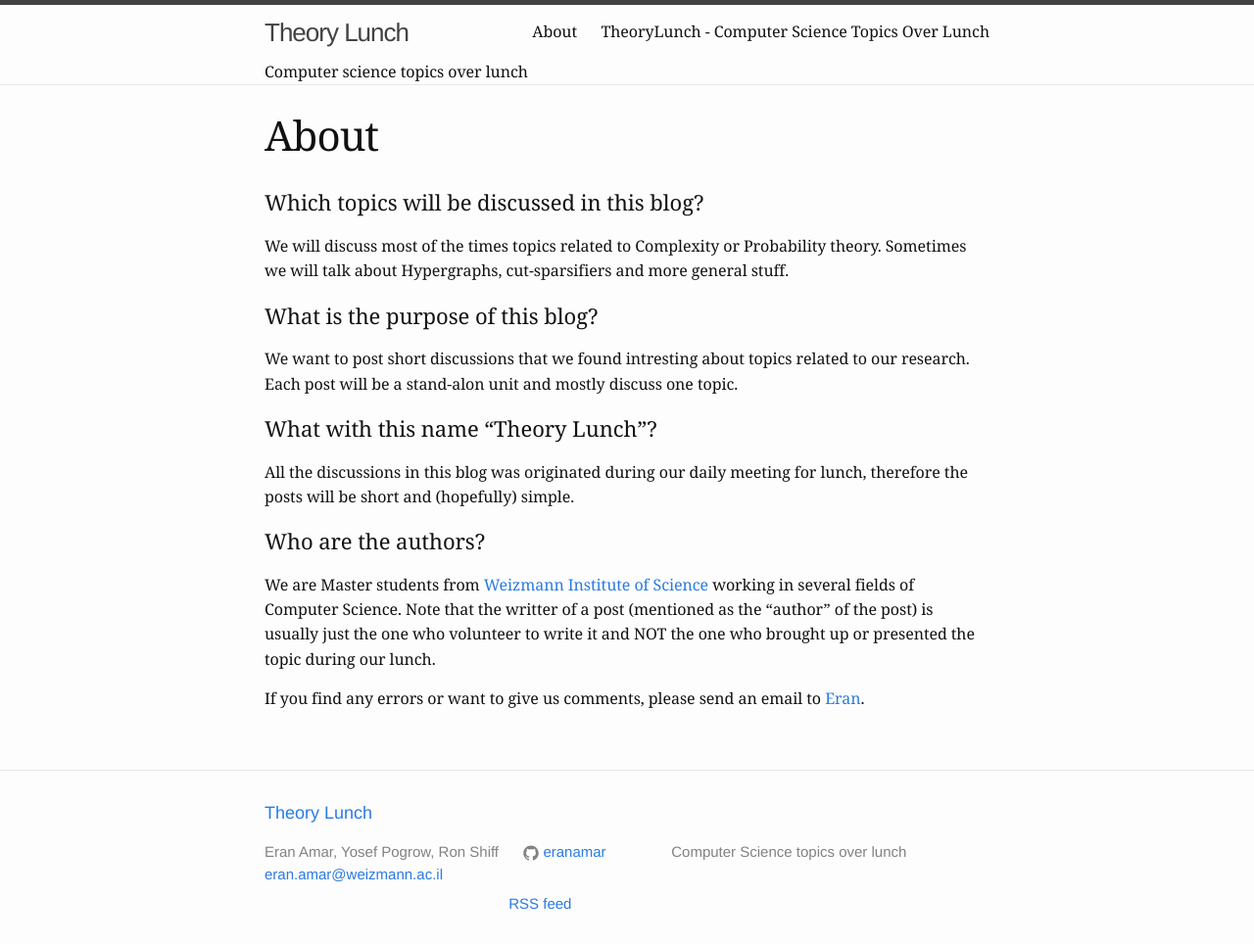
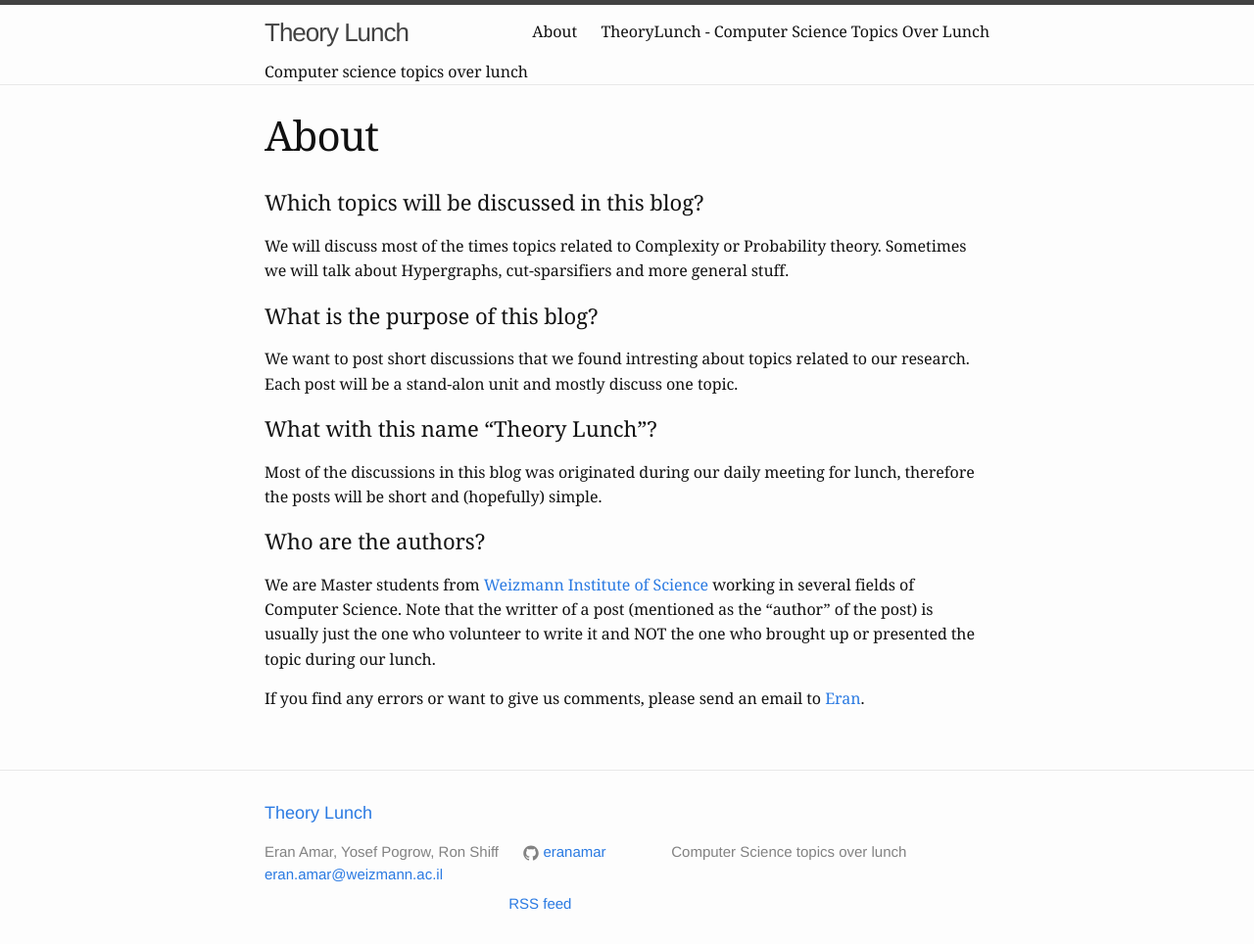
Before and after one commit to eranamar-zz/eranamar.github.io, a Jekyll site: the page built from about.md, in a window 1280 px wide. Shown: the whole page at 98% size. Built offline with Jekyll 4.4.1, drawn with Linux system fonts in a browser that asks for light colours.

Commit message:
note to Ron and update the about

```diff
--- a/_posts/2017-04-20-Recurrent-Neural-Network---Introduction.markdown
+++ b/_posts/2017-04-20-Recurrent-Neural-Network---Introduction.markdown
@@ -876,3 +876,7 @@
 Next post I will discuss two popular improvements to the recurrent neurons that helps avoid the limitations above: the LSTM and GRU cells.
 
 </div>
+<div class="Indented">
+<b>Acknowledgments:</b> I want to thank Ron Shiff for his useful comments.
+
+</div>
--- a/about.md
+++ b/about.md
@@ -15,7 +15,7 @@
 
 ### What with this name "Theory Lunch"?
 
-All the discussions in this blog was originated during our daily meeting for lunch, therefore the posts will be short and (hopefully) simple.
+Most of the discussions in this blog was originated during our daily meeting for lunch, therefore the posts will be short and (hopefully) simple.
 
 ### Who are the authors?
 
--- a/site/2017/04/20/Recurrent-Neural-Network-Introduction.html
+++ b/site/2017/04/20/Recurrent-Neural-Network-Introduction.html
@@ -983,6 +983,10 @@
 Next post I will discuss two popular improvements to the recurrent neurons that helps avoid the limitations above: the LSTM and GRU cells.
 
 </div>
+<div class="Indented">
+<b>Acknowledgments:</b> I want to thank Ron Shiff for his useful comments.
+
+</div>
 
 
     </div>
--- a/site/about/index.html
+++ b/site/about/index.html
@@ -108,7 +108,7 @@
 
 <h3 id="what-with-this-name-theory-lunch">What with this name “Theory Lunch”?</h3>
 
-<p>All the discussions in this blog was originated during our daily meeting for lunch, therefore the posts will be short and (hopefully) simple.</p>
+<p>Most of the discussions in this blog was originated during our daily meeting for lunch, therefore the posts will be short and (hopefully) simple.</p>
 
 <h3 id="who-are-the-authors">Who are the authors?</h3>
 
--- a/site/feed.xml
+++ b/site/feed.xml
@@ -863,6 +863,10 @@
 &lt;div class=&quot;Indented&quot;&gt;
 
 Next post I will discuss two popular improvements to the recurrent neurons that helps avoid the limitations above: the LSTM and GRU cells.
+
+&lt;/div&gt;
+&lt;div class=&quot;Indented&quot;&gt;
+&lt;b&gt;Acknowledgments:&lt;/b&gt; I want to thank Ron Shiff for his useful comments.
 
 &lt;/div&gt;</content><author><name>Eran Amar</name></author><category term="neural_networks" /><summary type="html"></summary></entry><entry><title type="html">Memory Efficient Algorithm for Finding Cycles in Graphs</title><link href="https://eranamar.github.io/site/2017/04/06/Memory-Efficient-Algorithm-for-Finding-Cycles-in-Graphs.html" rel="alternate" type="text/html" title="Memory Efficient Algorithm for Finding Cycles in Graphs" /><published>2017-04-06T00:00:00+03:00</published><updated>2017-04-06T00:00:00+03:00</updated><id>https://eranamar.github.io/site/2017/04/06/Memory-Efficient-Algorithm-for-Finding-Cycles-in-Graphs</id><content type="html" xml:base="https://eranamar.github.io/site/2017/04/06/Memory-Efficient-Algorithm-for-Finding-Cycles-in-Graphs.html">&lt;script type=&quot;math/tex&quot;&gt;
 \newcommand{\lyxlock}{}
```
Also changed, not shown: other parts of site/feed.xml (+1 -1 lines).
